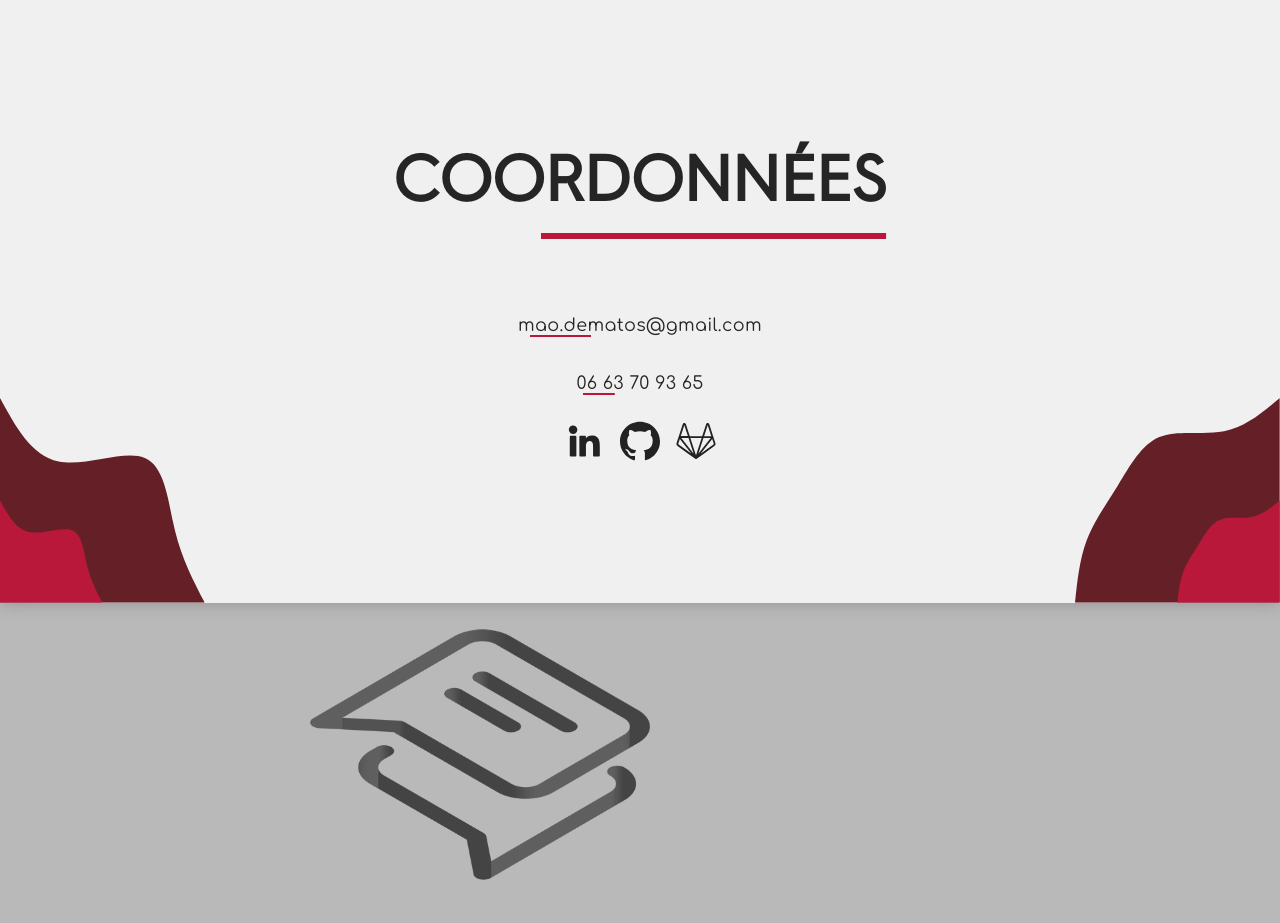
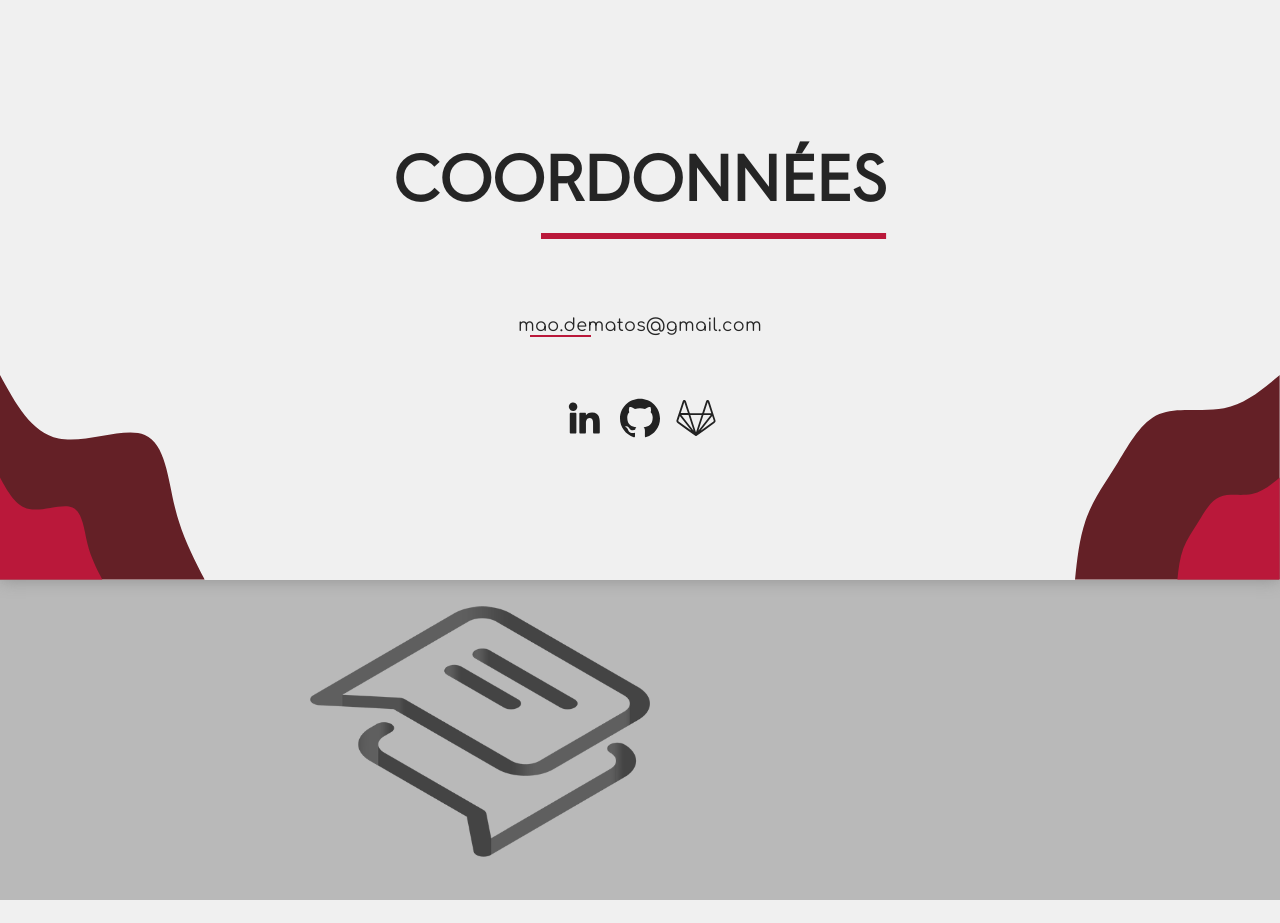
Before and after one commit to MaoDeMatos/portfolio, a PHP site: page / in a window 1280 px wide. Shown: the part 2019-2942 px from the top of the page. After the commit the page ends 2919 px from the top, so only its background shows below. Run offline with PHP 8.4, Linux system fonts and the light colour scheme.

Commit message:
Old modifications committed

```diff
--- a/App/views/base.php
+++ b/App/views/base.php
@@ -11,14 +11,15 @@ $scripts = isset($scripts)
 
 <head>
   <meta charset="UTF-8" />
-  <meta http-equiv="X-UA-Compatible" content="IE=edge" />
   <meta http-equiv="Content-Type" content="text/html" />
   <meta name="viewport" content="width=device-width, initial-scale=1.0" />
+  <meta name="description" content="Pour en savoir plus sur moi, Mao !" />
+  <meta name="theme-color" content="<?= $meta_theme_color ?>" />
+
   <!-- Stylesheets -->
   <link rel="stylesheet" type="text/css" href="<?= CSS_DIR ?>style.min.css<?= CSS_VERSION ?>" />
   <?= $stylesheets ?>
 
-  <meta name="theme-color" content="<?= $meta_theme_color ?>" />
   <title>Mao De Matos</title>
 </head>
 <!-- Site internet réalisé par De Matos Mao -->
--- a/App/views/sections/contact.php
+++ b/App/views/sections/contact.php
@@ -11,7 +11,8 @@
     </p>
 
     <p>
-      <a href="tel:0663709365" class="highlighted">06 63 70 93 65</a>
+      <?php //<a href="tel:0663709365" class="highlighted">06 63 70 93 65</a><
+      ?>
     </p>
 
     <ul class="flex flex-wrap">
--- a/docker-compose.override.yml
+++ b/docker-compose.override.yml
@@ -3,8 +3,10 @@ services:
   app:
     restart: "no"
     volumes:
-      - .:/app
+      - .:/app:ro
+      - ./docker/nginx/conf.d:/etc/nginx/conf.d
+
   php:
     restart: "no"
     volumes:
-      - .:/app
+      - .:/app:ro
--- a/public/js/main.js
+++ b/public/js/main.js
@@ -4,8 +4,10 @@
 let html = $("html"),
   meta_theme_color = $("meta[name=theme-color]"),
   nav = $("#nav"),
-	active_link = "header nav ul li:nth-child(" + $("#page_num").attr("data-page-num") + ")",
+  active_link =
+    "header nav ul li:nth-child(" + $("#page_num").attr("data-page-num") + ")",
   img_dir = "/public/img/",
+  icons_dir = img_dir + "icons/",
   section_style_start = $("#section-style-start"),
   section_style_languages = $("#section-style-languages"),
   section_style_pcs = $("#section-style-pcs"),
--- a/public/js/utils.js
+++ b/public/js/utils.js
@@ -90,20 +90,20 @@ function changeColorTheme() {
     setTimeout(function () {
       color_theme_button
         .children("img")
-				.prop("src", img_dir + "icons/sun.svg")
+        .prop("src", icons_dir + "sun.svg")
         .fadeIn(200);
     }, 200);
 
     /** Change the icons in the contact section */
     contact_section
       .find("#linkedin_img")
-			.attr("src", img_dir + "icons/linkedin_grey.svg");
+      .attr("src", icons_dir + "linkedin_grey.svg");
     contact_section
       .find("#github_img")
-			.attr("src", img_dir + "icons/github_grey.svg");
+      .attr("src", icons_dir + "github_grey.svg");
     contact_section
       .find("#gitlab_img")
-        .attr("src", img_dir + "icons/gitlab_grey.svg");
+      .attr("src", icons_dir + "gitlab_grey.svg");
 
     setCookie("color_theme", "dark");
     /** Else, page has dark mode on */
@@ -116,25 +116,25 @@ function changeColorTheme() {
     setTimeout(function () {
       color_theme_button
         .children("img")
-				.prop("src", img_dir + "icons/moon-dark.svg")
+        .prop("src", icons_dir + "moon-dark.svg")
         .fadeIn(200);
     }, 200);
 
     /** Change the icons in the contact section */
     contact_section
       .find("#linkedin_img")
-			.attr("src", img_dir + "icons/linkedin_black.svg");
+      .attr("src", icons_dir + "linkedin_black.svg");
     contact_section
       .find("#github_img")
-			.attr("src", img_dir + "icons/github_black.svg");
+      .attr("src", icons_dir + "github_black.svg");
     contact_section
       .find("#gitlab_img")
-        .attr("src", img_dir + "icons/gitlab_black.svg");
+      .attr("src", icons_dir + "gitlab_black.svg");
 
     setCookie("color_theme", "light");
   }
   /** Change the color theme class */
-	html.toggleClass("dark").toggleClass("light");
+  html.toggleClass("dark light");
 }
 
 /**
@@ -154,5 +154,5 @@ function setCookie(cName, cValue, expirationDays = 60) {
     cValue +
     ";expires=" +
     date.toUTCString() +
-		";path=/;SameSite=Strict; Secure";
+    ";path=/; SameSite=Strict;"; // + "Secure"
 }
```
Also changed, not shown: docker-compose.yml (+17 -3 lines), 5 other files. Lines whose indentation alone changed are shown as unchanged.
